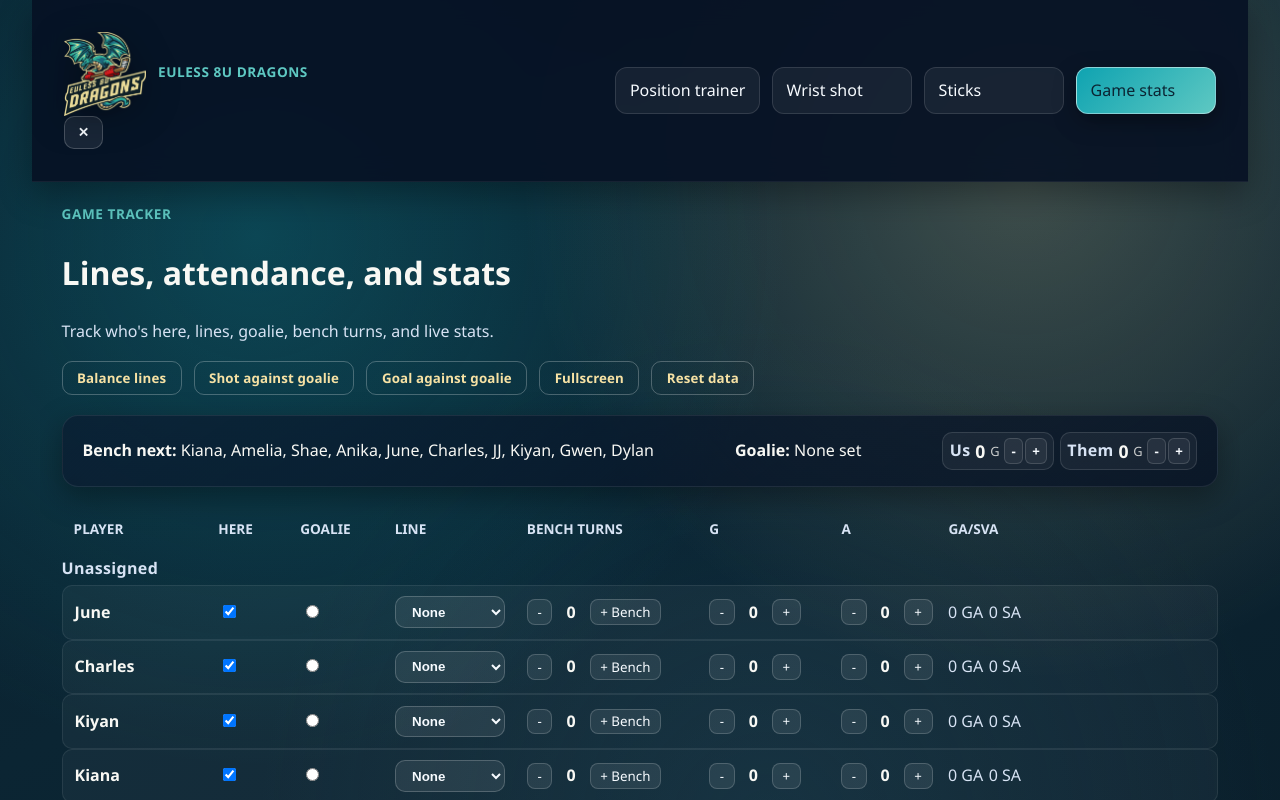
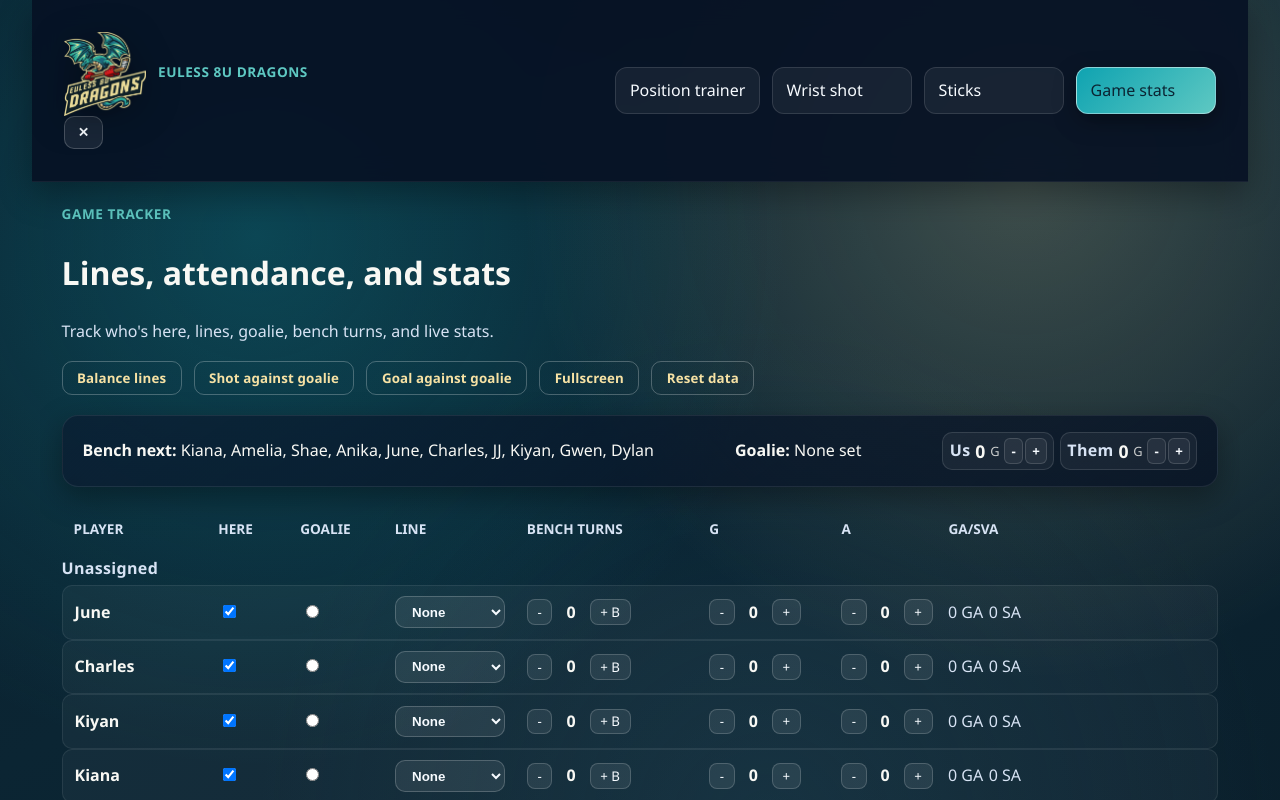
Before and after one commit to mhmoore12/hockey-position-trainer, a React (Vite) app: page /stats in a window 1280 px wide. Shown: the top 800 px of the page. Built offline with nearby package versions, Linux system fonts and the light colour scheme.

Commit message:
Shortened button

```diff
--- a/src/pages/StatsBoard.tsx
+++ b/src/pages/StatsBoard.tsx
@@ -565,7 +565,7 @@ const StatsBoard = () => {
                         </button>
                         <span>{row.benchCount}</span>
                         <button onClick={() => bump(name, "benchCount", 1)}>
-                          + Bench
+                          + B
                         </button>
                       </span>
                     )}
```
